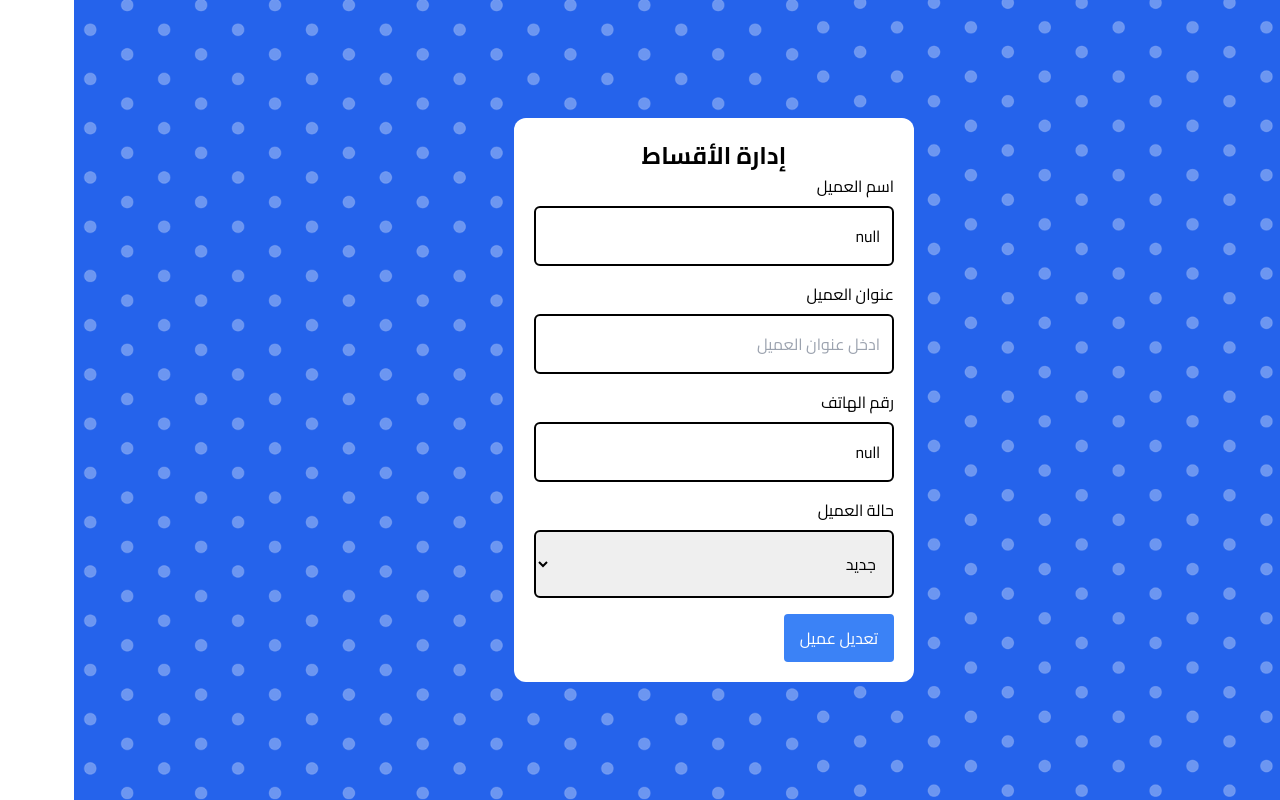
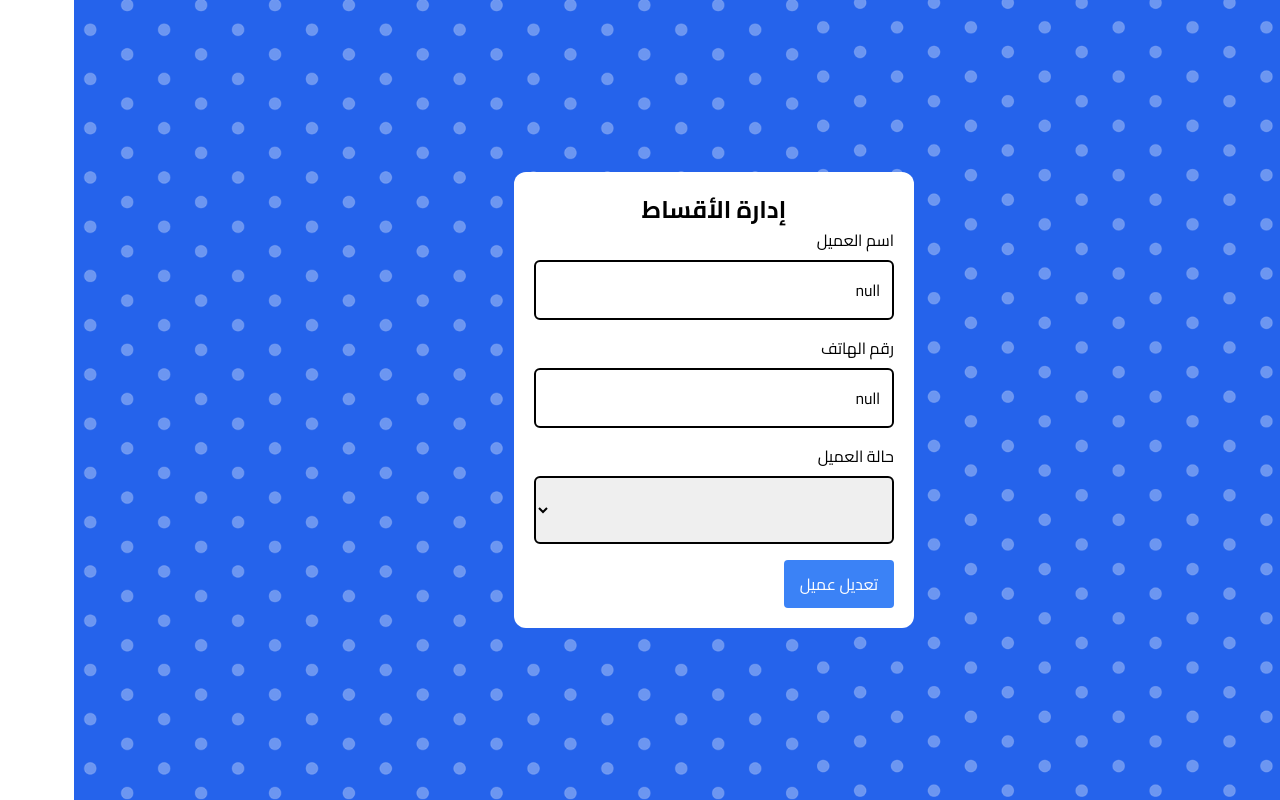
Before and after one commit to macodingweb/aboetah_1300811_-_711200899011_Mohammed, a Next.js app: page /auth/edit-customer in a window 1280 px wide. Built offline with nearby package versions, Linux system fonts and the light colour scheme; sample sign-in values are in the browser's storage.

Commit message:
I don't know the problem

```diff
--- a/app/auth/edit-customer/page.tsx
+++ b/app/auth/edit-customer/page.tsx
@@ -10,6 +10,8 @@ function NewCustomer() {
   const [nameInp, setNameInp] = useState('');
   const [telephoneInp, setTelephoneInp] = useState('');
   const [customerInp, setCustomerInp] = useState('');
+  const [StatusInp, setStatusInp] = useState('');
+  const [AddressInp, setAddressInp] = useState('');
 
   useEffect(() => {
     const urlParams = new URLSearchParams(window.location.search);
@@ -18,9 +20,13 @@ function NewCustomer() {
     const name = String(urlParams.get('name'));
     const telephone = String(urlParams.get('telephone'));
     const customerId = String(urlParams.get('customerId'));
+    const status = String(urlParams.get('status'));
+    const address = String(urlParams.get('address'));
     setNameInp(name);
     setTelephoneInp(telephone);
     setCustomerInp(customerId);
+    setAddressInp(address);
+    setStatusInp(status);
   }, [])
 
   useEffect(() => {
@@ -82,19 +88,31 @@ function NewCustomer() {
             <input type="text" defaultValue={`${nameInp}`} name="name" id="name" className="w-full main-shadow-md mb-4  transition-all focus:translate-x-1 focus:translate-y-1 focus:scale-95 focus:main-shadow py-4 px-3 border-solid border-[2px] border-black text-black rounded-md" placeholder="ادخل اسم العميل" required />
           </div>
           <div className="form-group grid">
-            <label htmlFor="address" className="form-label mb-2">عنوان العميل</label>
-            <input type="text" name="address" id="address" className="w-full main-shadow-md mb-4  transition-all focus:translate-x-1 focus:translate-y-1 focus:scale-95 focus:main-shadow py-4 px-3 border-solid border-[2px] border-black text-black rounded-md" placeholder="ادخل عنوان العميل" required />
-          </div>
-          <div className="form-group grid">
             <label htmlFor="telephone" className="form-label mb-2">رقم الهاتف</label>
             <input type="text" defaultValue={`${telephoneInp}`} pattern="^(010|011|012|015)\d{8}$" title="الرجاء إدخال رقم هاتف مصري صحيح (يبدأ بــ 010 أو 011 أو 012 أو 015 ويتكون من 11 رقم)" name="tele" id="telephone" className="w-full main-shadow-md mb-4  transition-all focus:translate-x-1 focus:translate-y-1 focus:scale-95 focus:main-shadow py-4 px-3 border-solid border-[2px] border-black text-black rounded-md" placeholder="ادخل اسم العميل" required />
           </div>
           <div className="form-group grid">
             <label htmlFor="status" className="form-label mb-2">حالة العميل</label>
             <select className="w-full main-shadow-md mb-4  transition-all focus:translate-x-1 focus:translate-y-1 focus:scale-95 focus:main-shadow py-4 px-3 border-solid border-[2px] border-black text-black rounded-md" name="status" id="status">
+              {StatusInp == 'جديد' ? (
+              <>
               <option value="جديد" selected>جديد</option>
-              <option value="ممتاز">ممتاز</option>
-              <option value="سئ">سئ</option>
+              <option value="ممتاز" >ممتاز</option>
+              <option value="سئ" >سئ</option>
+              </>
+              ) : StatusInp == 'ممتاز' ? (
+                <>
+              <option value="جديد">جديد</option>
+              <option value="ممتاز" selected >ممتاز</option>
+              <option value="سئ" >سئ</option>
+                </>
+              ) : StatusInp == 'سئ' ? (
+                <>
+              <option value="جديد">جديد</option>
+              <option value="ممتاز" >ممتاز</option>
+              <option value="سئ" selected >سئ</option>
+                </>
+              ) : 'لا يوجد بيانات'}
             </select>
           </div>
           <div className="form-submit flex justify-between items-center">
--- a/app/customers/page.tsx
+++ b/app/customers/page.tsx
@@ -108,7 +108,7 @@ function Customer() {
                       <th>{customer.bad_installments} أقساط</th>
                       <th>{customer.remained_installments} أقساط</th>
                       <th>
-                        <Link href={`/auth/edit-customer?name=${customer.name}&telephone=${customer.telephone}&customerId=${customer.unique_id}`} className="w-[40px] block">
+                        <Link href={`/auth/edit-customer?name=${customer.name}&telephone=${customer.telephone}&customerId=${customer.unique_id}&status=${customer.status}&address=${customer.address}`} className="w-[40px] block">
                           <svg xmlns="http://www.w3.org/2000/svg" viewBox="0 0 512 512">
                             <path d="M471.6 21.7c-21.9-21.9-57.3-21.9-79.2 0L362.3 51.7l97.9 97.9 30.1-30.1c21.9-21.9 21.9-57.3 0-79.2L471.6 21.7zm-299.2 220c-6.1 6.1-10.8 13.6-13.5 21.9l-29.6 88.8c-2.9 8.6-.6 18.1 5.8 24.6s15.9 8.7 24.6 5.8l88.8-29.6c8.2-2.7 15.7-7.4 21.9-13.5L437.7 172.3 339.7 74.3 172.4 241.7zM96 64C43 64 0 107 0 160L0 416c0 53 43 96 96 96l256 0c53 0 96-43 96-96l0-96c0-17.7-14.3-32-32-32s-32 14.3-32 32l0 96c0 17.7-14.3 32-32 32L96 448c-17.7 0-32-14.3-32-32l0-256c0-17.7 14.3-32 32-32l96 0c17.7 0 32-14.3 32-32s-14.3-32-32-32L96 64z"/>
                           </svg>
```
Also changed, not shown: 1 other file (tests, documents, lock files or other folders).
